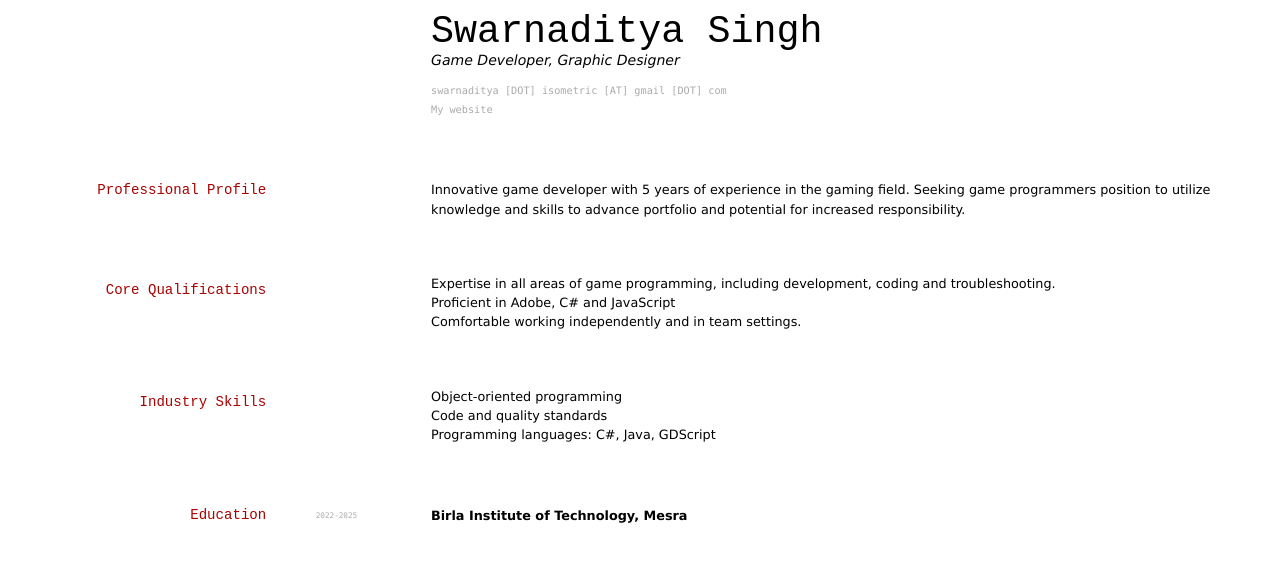
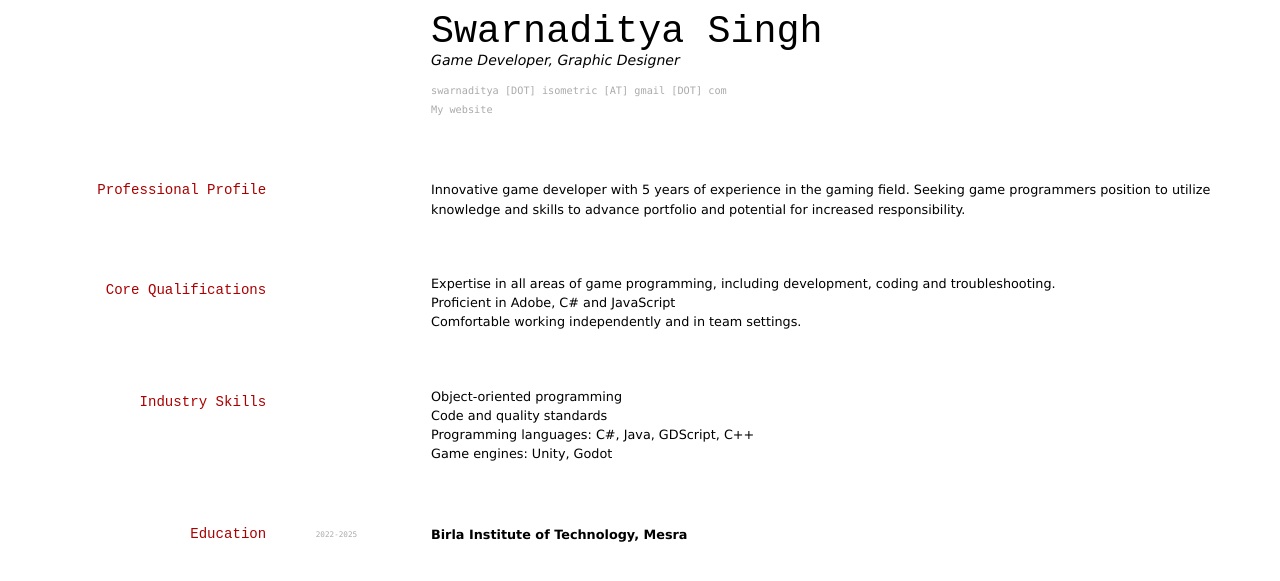
Before and after one commit to DemonKingSwarn/cv, a Jekyll site: the page built from index.md, in a window 1280 px wide. Shown: the top 581 px of the page. Built offline with Jekyll 4.4.1, drawn with Linux system fonts in a browser that asks for light colours.

Commit message:
game engine added

```diff
--- a/index.md
+++ b/index.md
@@ -27,7 +27,8 @@ Innovative game developer with 5 years of experience in the gaming field. Seekin
 
 - Object-oriented programming
 - Code and quality standards
-- Programming languages: C#, Java, GDScript
+- Programming languages: C#, Java, GDScript, C++
+- Game engines: Unity, Godot
 
 ## Education
 
```
